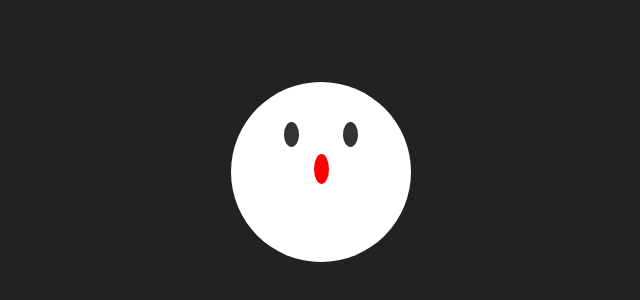
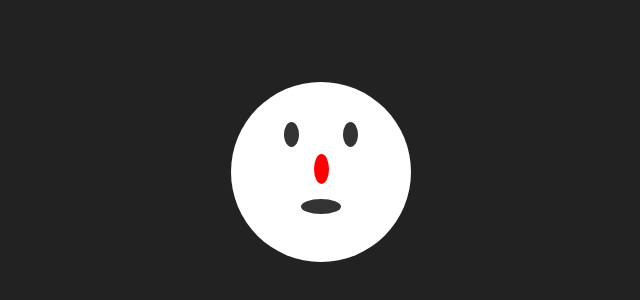
Before and after one commit to CJR85/snowman-animated, a plain HTML site: page index.html in a window 1280 px wide. Shown: the part 118-418 px from the top of the page, 319-959 px from the left. Drawn offline with Linux system fonts and the light colour scheme.

Commit message:
Style mouth class

```diff
--- a/style.css
+++ b/style.css
@@ -47,3 +47,11 @@ body {
   border-radius: 50%;
   margin: 0px auto;
 }
+
+.mouth {
+  width: 40px;
+  height: 15px;
+  background: #333;
+  border-radius: 50%;
+  margin: 15px auto 0;
+}
```
